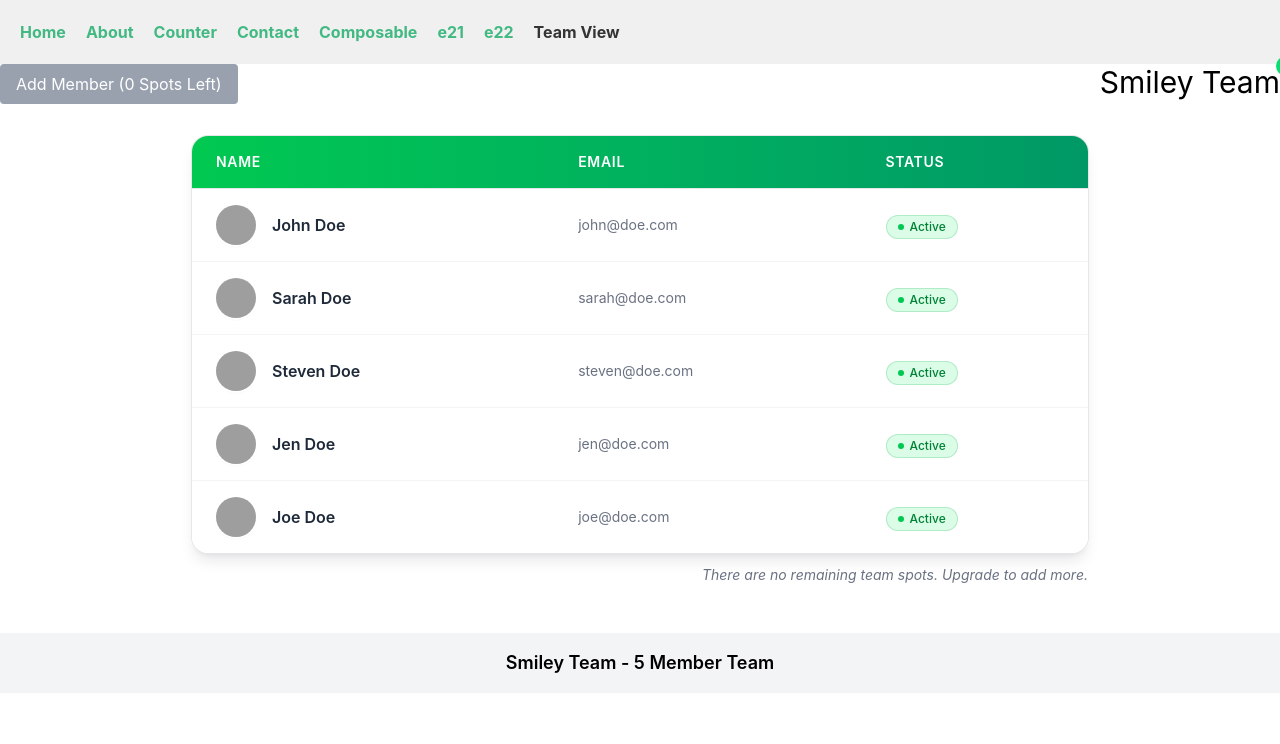
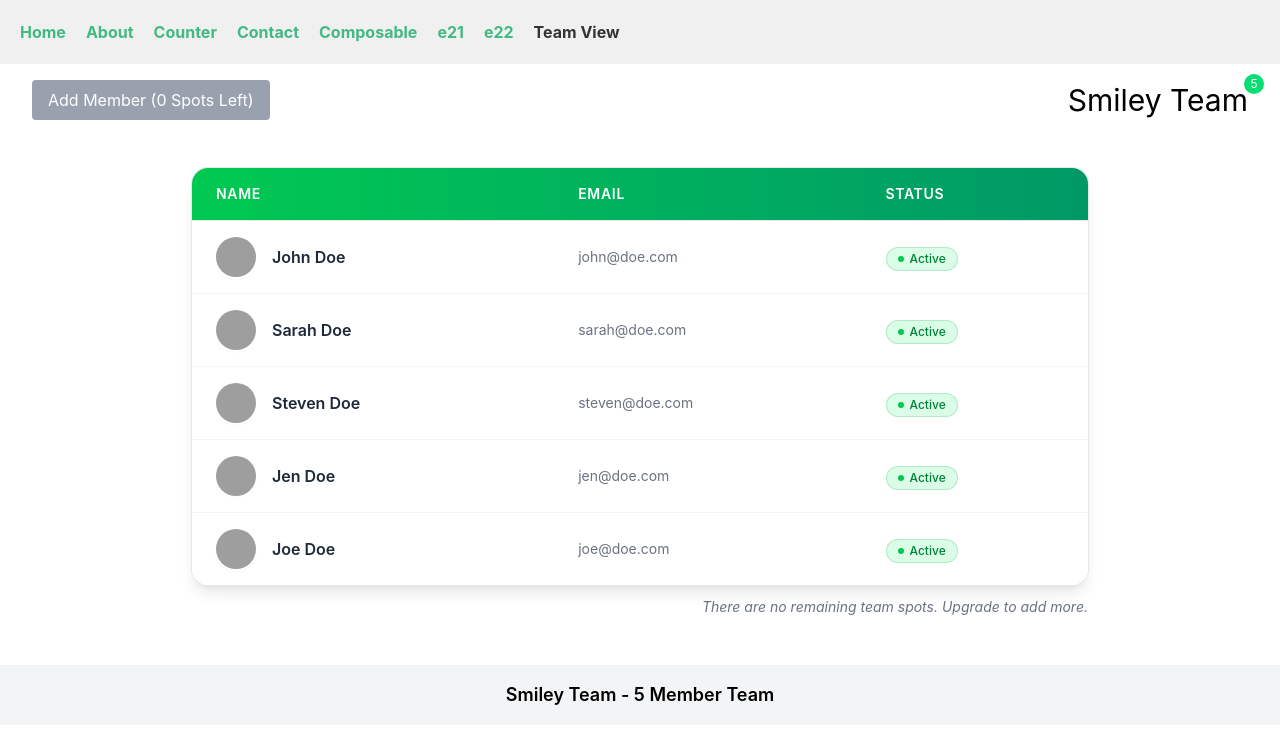
Before and after one commit to Gary11777/vue_project_1, a Vue app: page /team-view in a window 1280 px wide. Shown: the top 744 px of the page. Built offline with nearby package versions, Linux system fonts and the light colour scheme; grey boxes are pictures that could not be loaded.

Commit message:
E26 Part 2

```diff
--- /dev/null
+++ b/src/components/Teams/TeamFooter.vue
@@ -0,0 +1,11 @@
+<script setup>
+defineProps({
+  team: Object
+});
+</script>
+
+<template>
+  <footer class="mt-12 bg-gray-100 py-4 text-center">
+    <h5 class="font-semibold text-lg">{{ team.name }} - {{ team.spots }} Member Team</h5>
+  </footer>
+</template>
--- /dev/null
+++ b/src/components/Teams/TeamHeader.vue
@@ -0,0 +1,21 @@
+<script setup>
+defineProps({
+  team: Object
+});
+</script>
+
+<template>
+  <header class="flex justify-between items-center gap-4 px-6 py-4 sm:px-8">
+    <div>
+      <button class="bg-green-500 hover:bg-green-600 text-white px-4 py-2 rounded disabled:bg-gray-400"
+      :disabled="team.members.length === team.spots">Add Member ({{ team.spots - team.members.length }} Spots Left)</button>
+    </div>
+    <div>
+      <div class="inline-flex items-center text-3xl relative">
+        <!-- <img src="/smiley.png" alt="" class="mr-2"> -->
+        <h3>{{ team.name }}</h3>
+        <div class="bg-green-400 w-5 h-5 text-xs text-white rounded-full flex justify-center items-center absolute -right-4 -top-2">{{ team.spots }}</div>
+      </div>
+    </div>
+  </header>
+</template>
--- /dev/null
+++ b/src/components/Teams/TeamMembers.vue
@@ -0,0 +1,26 @@
+<script setup>
+import TeamMember from './TeamMember.vue';
+
+defineProps({
+  team: Object
+});
+</script>
+
+<template>
+<div class="overflow-hidden rounded-2xl shadow-lg ring-1 ring-gray-200 bg-white">
+    <table class="min-w-full divide-y divide-gray-200">
+        <thead class="bg-gradient-to-r from-green-500 to-emerald-600">
+          <tr>
+            <th class="text-left px-6 py-4 text-sm font-semibold uppercase tracking-wider text-white">Name</th>
+            <th class="text-left px-6 py-4 text-sm font-semibold uppercase tracking-wider text-white">Email</th>
+            <th class="text-left px-6 py-4 text-sm font-semibold uppercase tracking-wider text-white">Status</th>
+          </tr>
+        </thead>
+        <tbody class="divide-y divide-gray-100 bg-white">
+          <TeamMember v-for="member in team.members" :key="member.id" :name="member.name" :email="member.email" :status="member.status" />
+        </tbody>
+    </table>
+</div>
+    <p class="text-right text-gray-500 italic text-sm" v-show="team.members.length === team.spots">There are no remaining team spots. Upgrade to add more.</p>
+    <p class="text-right text-gray-500 italic text-sm" v-show="team.members.length < team.spots">There are {{ team.spots - team.members.length }} remaining team spots.</p>
+</template>
--- a/src/views/TeamView.vue
+++ b/src/views/TeamView.vue
@@ -1,40 +1,16 @@
 <script setup>
-import TeamMember from '@/components/Teams/TeamMember.vue';
+import TeamMembers from '@/components/Teams/TeamMembers.vue';
+import TeamHeader from '@/components/Teams/TeamHeader.vue';
+import TeamFooter from '@/components/Teams/TeamFooter.vue';
 import team from '@/team.json';
 </script>
 
 <template>
-  <header class="flex justify-between">
-    <div>
-      <button class="bg-green-500 hover:bg-green-600 text-white px-4 py-2 rounded disabled:bg-gray-400" :disabled="true">Add Member (0 Spots Left)</button>
-    </div>
-    <div>
-      <div class="inline-flex items-center text-3xl relative">
-        <!-- <img src="/smiley.png" alt="" class="mr-2"> -->
-        <h3>{{ team.name }}</h3>
-        <div class="bg-green-400 w-5 h-5 text-xs text-white rounded-full flex justify-center items-center absolute -right-4 -top-2">{{ team.spots }}</div>
-      </div>
-    </div>
-  </header>
+  <TeamHeader :team="team" />
 
   <div class="place-self-center w-full max-w-4xl flex flex-col gap-y-3 mt-8">
-    <div class="overflow-hidden rounded-2xl shadow-lg ring-1 ring-gray-200 bg-white">
-      <table class="min-w-full divide-y divide-gray-200">
-        <thead class="bg-gradient-to-r from-green-500 to-emerald-600">
-          <tr>
-            <th class="text-left px-6 py-4 text-sm font-semibold uppercase tracking-wider text-white">Name</th>
-            <th class="text-left px-6 py-4 text-sm font-semibold uppercase tracking-wider text-white">Email</th>
-            <th class="text-left px-6 py-4 text-sm font-semibold uppercase tracking-wider text-white">Status</th>
-          </tr>
-        </thead>
-        <tbody class="divide-y divide-gray-100 bg-white">
-          <TeamMember v-for="member in team.members" :key="member.id" :name="member.name" :email="member.email" :status="member.status" />
-        </tbody>
-      </table>
-    </div>
-    <p class="text-right text-gray-500 italic text-sm">There are no remaining team spots. Upgrade to add more.</p>
+    <TeamMembers :team="team" />
   </div>
-  <footer class="mt-12 bg-gray-100 py-4 text-center">
-    <h5 class="font-semibold text-lg">{{ team.name }} - {{ team.spots }} Member Team</h5>
-  </footer>
+
+  <TeamFooter :team="team" />
 </template>
```
